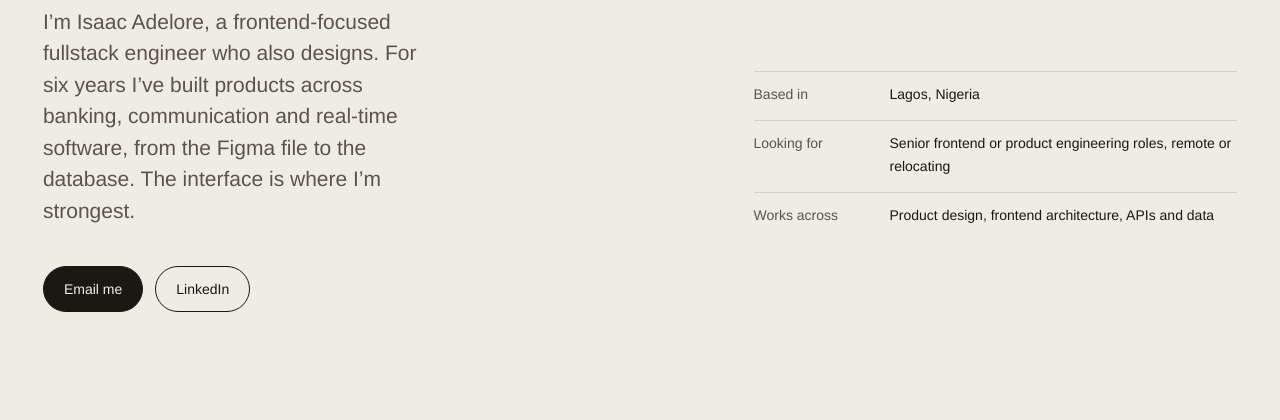
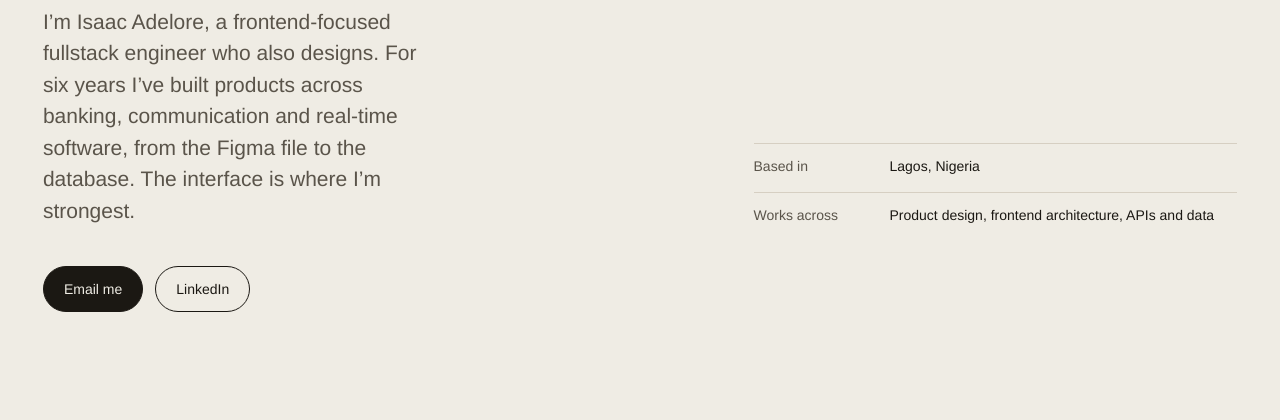
Before and after one commit to loluskii/portfolio, an Astro site: page / in a window 1280 px wide. Shown: the part 380-800 px from the top of the page. Built offline with nearby package versions, Linux system fonts and the light colour scheme; Astro itself is replaced by a stand-in of ours.

Commit message:
Remove 'Looking for' from hero facts
Co-Authored-By: Claude Opus 5.5 <noreply@anthropic.com>
Claude-Session: https://claude.ai/code/session_01YbvedjYCZ16XnzD45Wqwo6

```diff
--- a/src/pages/index.astro
+++ b/src/pages/index.astro
@@ -14,7 +14,6 @@ const when = (p: (typeof projects)[number]) => [p.org, p.years].filter(Boolean).
     <p class="intro">I’m Isaac Adelore, a frontend-focused fullstack engineer who also designs. For six years I’ve built products across banking, communication and real-time software, from the Figma file to the database. The interface is where I’m strongest.</p>
     <dl class="facts">
       <div><dt>Based in</dt><dd>Lagos, Nigeria</dd></div>
-      <div><dt>Looking for</dt><dd>Senior frontend or product engineering roles, remote or relocating</dd></div>
       <div><dt>Works across</dt><dd>Product design, frontend architecture, APIs and data</dd></div>
     </dl>
     <div class="actions">
```
